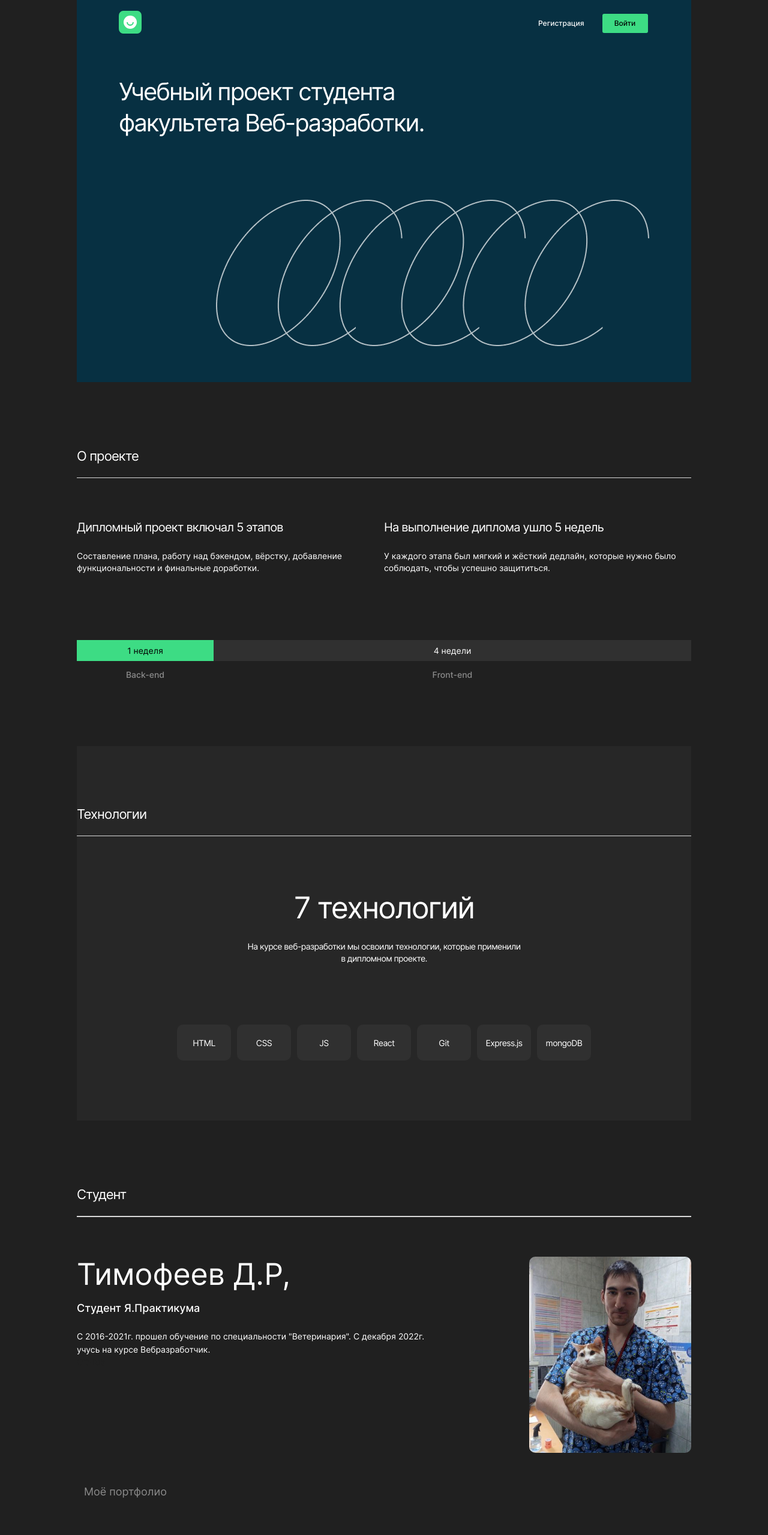
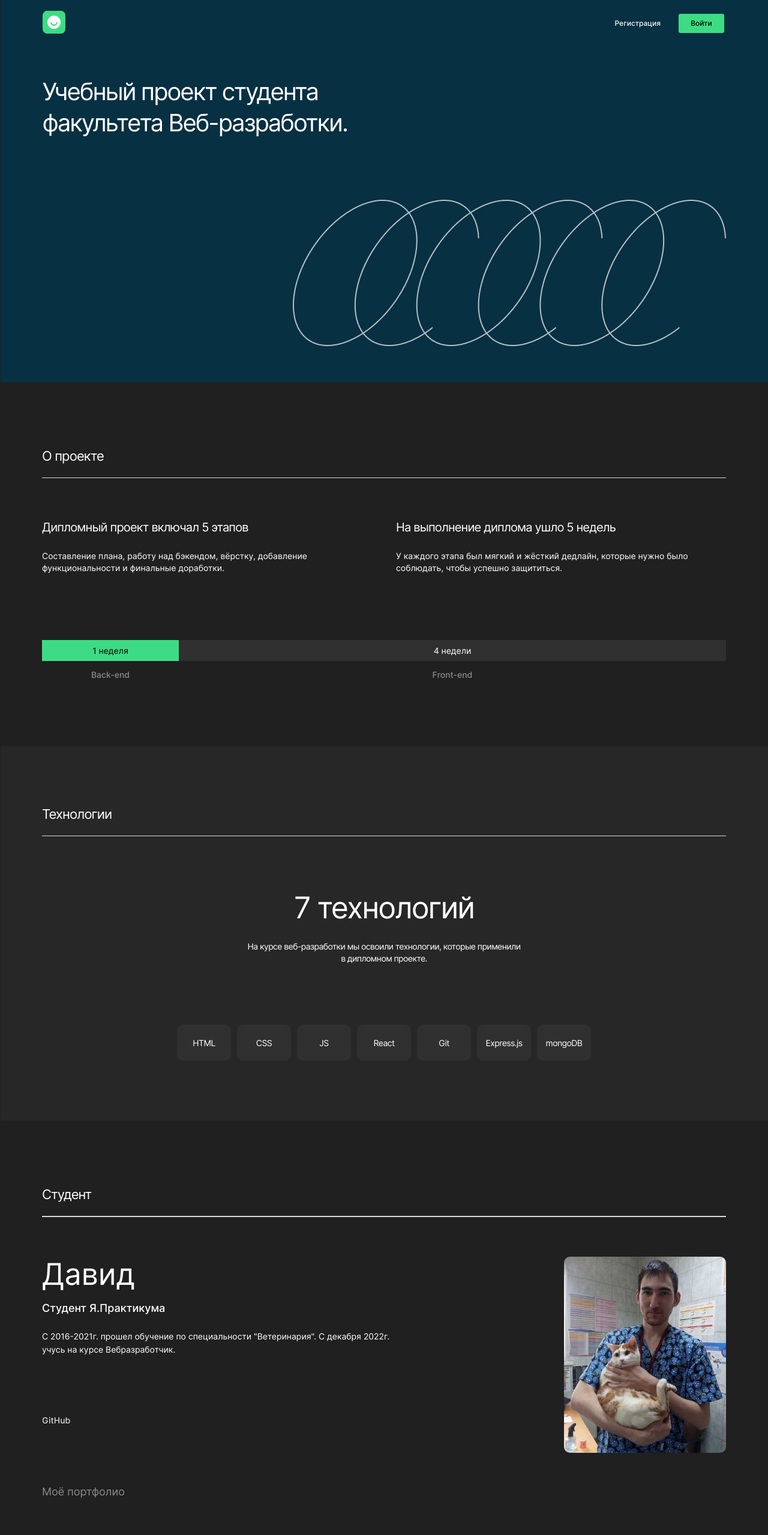
Before and after one commit to davatim/movies-explorer-Frontend, a React (Create React App) app: page / in a window 1280 px wide. Shown: the top 2559 px of the page at 60% size. Built offline with nearby package versions, Linux system fonts and the light colour scheme.

Commit message:
debag by pixel perf

```diff
--- a/src/components/AboutMe/AboutMe.css
+++ b/src/components/AboutMe/AboutMe.css
@@ -51,6 +51,7 @@
 .about-me__paragraph {
   margin: 0 0;
   margin-top: 26px;
+  margin-bottom: 97px;
   max-width: 600px;
   font-size: 14px;
   font-style: normal;
@@ -69,7 +70,7 @@
 .about-me__git {
   margin: 0 0;
   text-decoration: none;
-  color: #202020;
+  color: #dadada;
   margin-top: 99px;
   font-size: 14px;
   font-style: normal;
@@ -141,7 +142,7 @@
   border-bottom: none;
   padding-bottom: 0px;
 }
-@media (max-width: 1280px) {
+@media (max-width: 1279px) {
   .about-me__list {
     max-width: 1000px;
   }
@@ -178,6 +179,7 @@
     font-size: 12px;
     line-height: 18px;
     max-width: 364px;
+    margin-bottom: 84px;
   }
   .about-me__img {
     width: 255px;
@@ -204,7 +206,7 @@
   margin-top: 35px;
 }
 }
-@media (max-width: 768px) {
+@media (max-width: 767px) {
   .about-me__title {
     padding-top: 88px;
     max-width: 420px;
@@ -236,6 +238,7 @@
   .about-me__paragraph {
     font-size: 11px;
     line-height: 16px;
+    margin-bottom: 37px;
     max-width: 292px;
   }
   .about-me__container {
--- a/src/components/AboutMe/AboutMe.js
+++ b/src/components/AboutMe/AboutMe.js
@@ -8,7 +8,7 @@ function AboutMe() {
       <h2 className="about-me__title">Студент</h2>
       <div className="about-me__container">
         <div>
-          <h3 className="about-me__name">Тимофеев Д.Р,</h3>
+          <h3 className="about-me__name">Давид</h3>
           <h4 className="about-me__subtitle">Студент Я.Практикума</h4>
           <p className="about-me__paragraph">
             С 2016-2021г. прошел обучение по специальности "Ветеринария". С
--- a/src/components/App/App.css
+++ b/src/components/App/App.css
@@ -7,11 +7,11 @@
   background: #073042;
 }
 .page {
-  max-width: 1280px;
+  max-width: 1279px;
   margin: 0 auto;
 }
 
-@media (max-width: 1280px) {
+@media (max-width: 1279px) {
   .page {
     max-width: 1024px;
   }
@@ -19,10 +19,10 @@
 
 @media (max-width: 1024px) {
   .page {
-    max-width: 768px;
+    max-width: 767px;
   }
 }
-@media (max-width: 768px) {
+@media (max-width: 767px) {
   .page {
     max-width: 425px;
   }
--- a/src/components/Footer/Footer.css
+++ b/src/components/Footer/Footer.css
@@ -8,7 +8,7 @@
   max-width: 1140px;
   padding-bottom: 20px;
   border-bottom: 1px solid #424242;
-  padding-top: 168px;
+  padding-top: 88px;
   color: #8b8b8b;
   text-align: center;
   font-size: 13px;
@@ -89,7 +89,7 @@
   }
 }
 
-@media (max-width: 768px) {
+@media (max-width: 767px) {
   .footer__title {
     max-width: 420px;
     padding-top: 85px;
--- a/src/components/Header/Header.css
+++ b/src/components/Header/Header.css
@@ -105,6 +105,8 @@
   }
   .header__button_active {
     display: block;
+    /* margin-right: -16px; */
+    margin-right: -8px;
   }
 }
 
--- a/src/components/Main/Main.css
+++ b/src/components/Main/Main.css
@@ -7,7 +7,7 @@
   background-color: #073042;
 }
 .main__container-profile {
-  max-width: 1280px;
+  max-width: 1279px;
   margin: 0 auto;
 }
 .main__another-profile_title {
@@ -60,7 +60,7 @@
     margin-top: 140px;
   }
 }
-@media (max-width: 768px) {
+@media (max-width: 767px) {
   .main__container-profile {
     max-width: 420px;
   }
--- a/src/components/MoviesCardList/MoviesCardList.css
+++ b/src/components/MoviesCardList/MoviesCardList.css
@@ -1,5 +1,5 @@
 .places {
-  padding-bottom: 80px;
+  padding-bottom: 160px;
 }
 .places__container {
   display: grid;
@@ -39,7 +39,7 @@
 .place__button_disabled {
   opacity: 0.7;
 }
-@media (max-width: 1280px) {
+@media (max-width: 1279px) {
   .places__container {
     max-width: 850px;
   }
@@ -51,7 +51,7 @@
     gap: 30px 26px;
   }
 }
-@media (max-width: 768px) {
+@media (max-width: 767px) {
   .places__container {
     max-width: 339px;
   }
--- a/src/components/Navigation/Navigation.css
+++ b/src/components/Navigation/Navigation.css
@@ -31,7 +31,13 @@
   color: black;
   width: 76px;
   height: 32px;
-  margin-right: 0px;
+  margin-right: -8px;
+}
+
+@media (max-width: 768px) {
+  .navigation__button_active {
+    margin-right: -15px;
+  }
 }
 
 @media (max-width: 425px) {
--- a/src/components/PopupNavigation/PopupNavigation.css
+++ b/src/components/PopupNavigation/PopupNavigation.css
@@ -114,7 +114,7 @@
   font-weight: 500;
   line-height: 12px;
 }
-@media (max-width: 768px) {
+@media (max-width: 767px) {
   .popup {
     justify-content: flex-end;
   }
--- a/src/components/Promo/Promo.css
+++ b/src/components/Promo/Promo.css
@@ -147,7 +147,7 @@
   }
 }
 
-@media (max-width: 768px) {
+@media (max-width: 767px) {
   .promo__title {
     max-width: 420px;
   }
--- a/src/components/Techs/Techs.css
+++ b/src/components/Techs/Techs.css
@@ -88,7 +88,7 @@
   }
 }
 
-@media (max-width: 768px) {
+@media (max-width: 767px) {
   .techs__title {
     max-width: 420px;
   }
```
